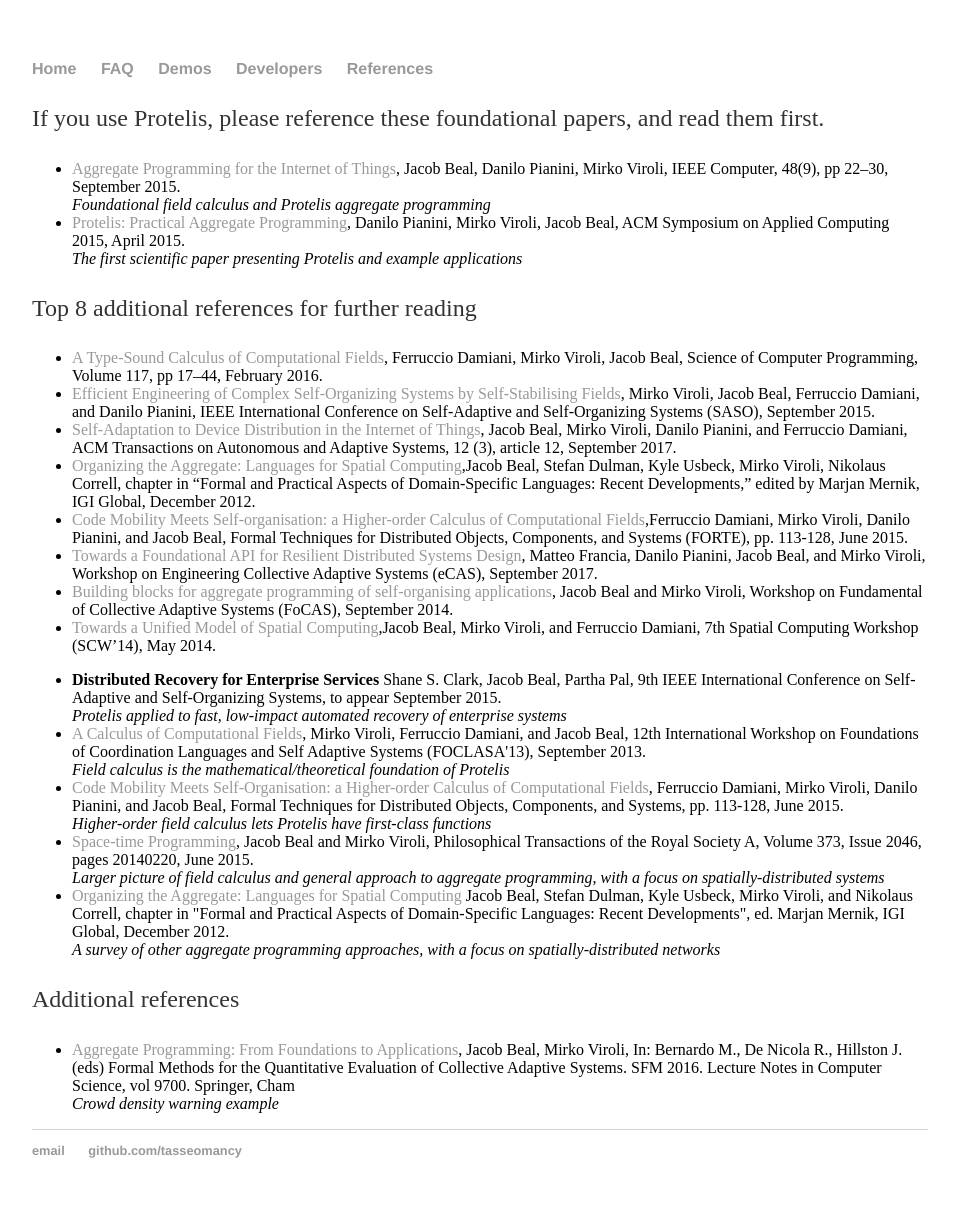
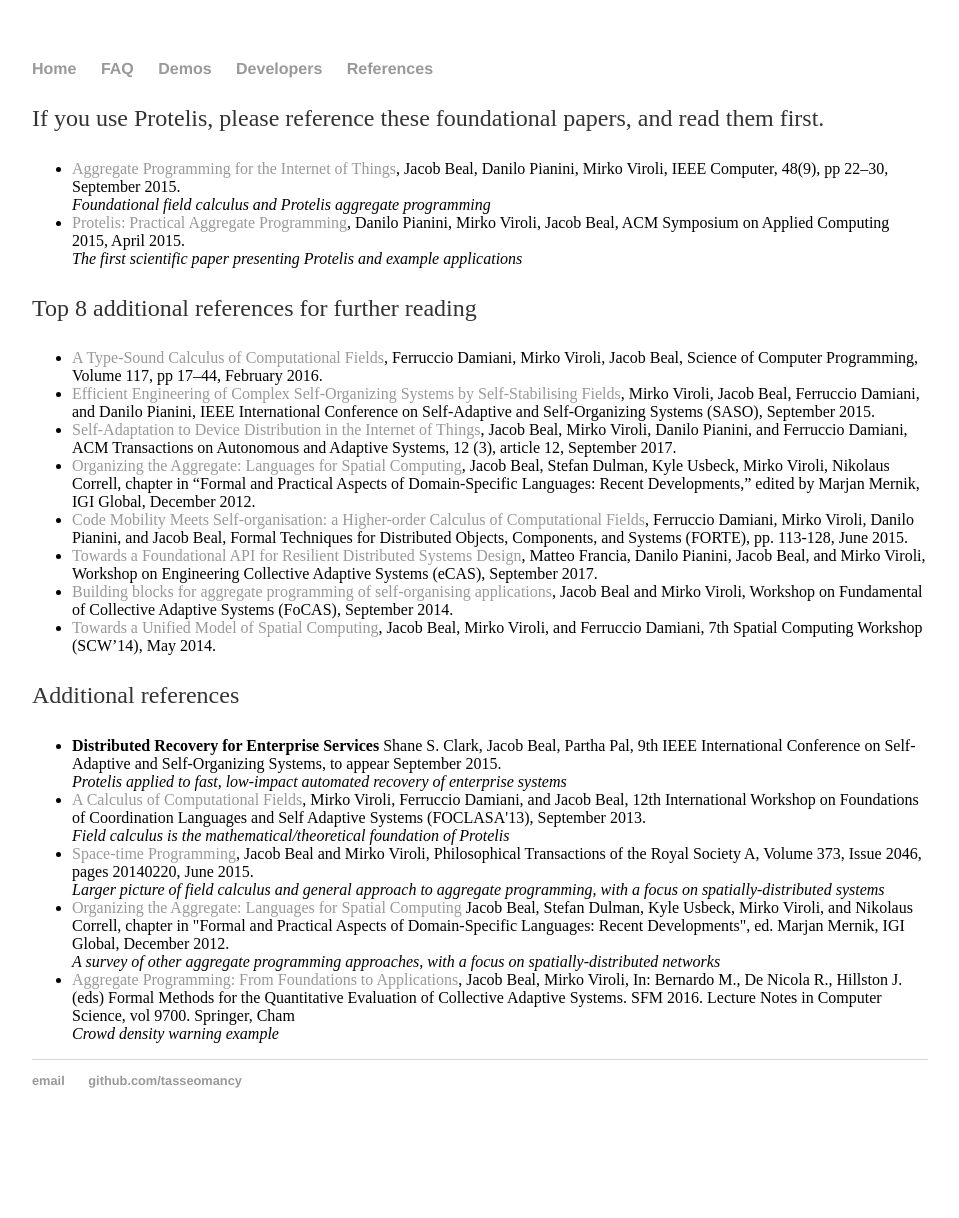
Before and after one commit to tasseomancy/tasseomancy.github.io, a Jekyll site: the page built from _posts/2018-02-21-references.md, in a window 1280 px wide. Shown: the whole page, without its empty margins (160-1119 px from the left). Built offline with Jekyll 4.4.1, drawn with Linux system fonts in a browser that asks for light colours; after the commit the page ends 1148 px from its top, so only the background shows below that; some of the changed lines change nothing that is shown.

Commit message:
Update 2018-02-21-references.md

```diff
--- a/_posts/2018-02-21-references.md
+++ b/_posts/2018-02-21-references.md
@@ -28,26 +28,26 @@
 Top 8 additional references for further reading
 
 <ul>
-        <li><a href="">A Type-Sound Calculus of Computational Fields</a>,
+        <li><a href="https://pdfs.semanticscholar.org/9593/201247700ddb402ce25072e8736c46750631.pdf">A Type-Sound Calculus of Computational Fields</a>,
 Ferruccio Damiani, Mirko Viroli, Jacob Beal, Science of Computer Programming, Volume 117, pp 17–44, February 2016.
         </li>
-        <li><a href="">Efficient Engineering of Complex Self-Organizing Systems by Self-Stabilising Fields</a>,
-Mirko Viroli, Jacob Beal, Ferruccio Damiani, and Danilo Pianini, IEEE International Conference on Self-Adaptive and Self-Organizing Systems (SASO), September 2015.
+        <li><a href="https://pdfs.semanticscholar.org/ec05/b8d4d3b29c55e492eee22f8bf96f692d2b4b.pdf">Efficient Engineering of Complex Self-Organizing Systems by Self-Stabilising Fields</a>, Mirko Viroli, Jacob Beal, Ferruccio Damiani, and Danilo Pianini, IEEE International Conference on Self-Adaptive and Self-Organizing Systems (SASO), September 2015.
         </li>
-        <li><a href="">Self-Adaptation to Device Distribution in the Internet of Things</a>,
-Jacob Beal, Mirko Viroli, Danilo Pianini, and Ferruccio Damiani, ACM Transactions on Autonomous and Adaptive Systems, 12 (3), article 12, September 2017.
+        <li><a href="">Self-Adaptation to Device Distribution in the Internet of Things</a>, Jacob Beal, Mirko Viroli, Danilo Pianini, and Ferruccio Damiani, ACM Transactions on Autonomous and Adaptive Systems, 12 (3), article 12, September 2017.
         </li>
-        <li><a href="">Organizing the Aggregate: Languages for Spatial Computing</a>,Jacob Beal, Stefan Dulman, Kyle Usbeck, Mirko Viroli, Nikolaus Correll, chapter in “Formal and Practical Aspects of Domain-Specific Languages: Recent Developments,” edited by Marjan Mernik, IGI Global, December 2012.
+        <li><a href="https://aperto.unito.it/retrieve/handle/2318/1649733/364205/ACM-TAAS-Beal-et-al-2017-OPEN.pdf">Organizing the Aggregate: Languages for Spatial Computing</a>, Jacob Beal, Stefan Dulman, Kyle Usbeck, Mirko Viroli, Nikolaus Correll, chapter in “Formal and Practical Aspects of Domain-Specific Languages: Recent Developments,” edited by Marjan Mernik, IGI Global, December 2012.
         </li>
-        <li><a href="">Code Mobility Meets Self-organisation: a Higher-order Calculus of Computational Fields</a>,Ferruccio Damiani, Mirko Viroli, Danilo Pianini, and Jacob Beal, Formal Techniques for Distributed Objects, Components, and Systems (FORTE), pp. 113-128, June 2015.
+        <li><a href="http://jakebeal.com/Publications/FORTE15-HigherOrderFieldCalculus.pdf">Code Mobility Meets Self-organisation: a Higher-order Calculus of Computational Fields</a>, Ferruccio Damiani, Mirko Viroli, Danilo Pianini, and Jacob Beal, Formal Techniques for Distributed Objects, Components, and Systems (FORTE), pp. 113-128, June 2015.
         </li>
-        <li><a href="">Towards a Foundational API for Resilient Distributed Systems Design</a>, Matteo Francia, Danilo Pianini, Jacob Beal, and Mirko Viroli, Workshop on Engineering Collective Adaptive Systems (eCAS), September 2017.
+        <li><a href="http://web.mit.edu/jakebeal/www/Publications/eCAS17-protelis-lang-library.pdf">Towards a Foundational API for Resilient Distributed Systems Design</a>, Matteo Francia, Danilo Pianini, Jacob Beal, and Mirko Viroli, Workshop on Engineering Collective Adaptive Systems (eCAS), September 2017.
         </li>
-        <li><a href="">Building blocks for aggregate programming of self-organising applications</a>, Jacob Beal and Mirko Viroli, Workshop on Fundamental of Collective Adaptive Systems (FoCAS), September 2014.
+        <li><a href="https://pdfs.semanticscholar.org/2ae0/2b81914f9637d39b9ecd5cefc9f068c3103f.pdf">Building blocks for aggregate programming of self-organising applications</a>, Jacob Beal and Mirko Viroli, Workshop on Fundamental of Collective Adaptive Systems (FoCAS), September 2014.
         </li>
-        <li><a href="">Towards a Unified Model of Spatial Computing</a>,Jacob Beal, Mirko Viroli, and Ferruccio Damiani, 7th Spatial Computing Workshop (SCW’14), May 2014.
+        <li><a href="http://www.spatial-computing.org/_media/scw14/scw2014_p5.pdf">Towards a Unified Model of Spatial Computing</a>, Jacob Beal, Mirko Viroli, and Ferruccio Damiani, 7th Spatial Computing Workshop (SCW’14), May 2014.
         </li>
 </ul>
+
+Additional references
 
 <ul>
         <li>
@@ -70,7 +70,7 @@
           <em>Field calculus is the mathematical/theoretical foundation
             of Protelis</em>
         </li>
-        <li>
+<!--        <li>
           <a
 href="http://jakebeal.com/Publications/FORTE15-HigherOrderFieldCalculus.pdf">Code
             Mobility Meets Self-Organisation: a Higher-order Calculus of
@@ -81,7 +81,7 @@
           <br>
           <em>Higher-order field calculus lets Protelis have first-class
             functions</em>
-        </li>
+        </li> -->
         <li>
           <a
             href="http://rsta.royalsocietypublishing.org/content/373/2046/20140220">Space-time
@@ -104,11 +104,6 @@
           <em>A survey of other aggregate programming approaches, with a
             focus on spatially-distributed networks</em>
         </li>
-      </ul>
-
-Additional references
-
-<ul>
         <li>
           <a href="http://web.mit.edu/jakebeal/www/Publications/QUANTICOL16-AggregateProgramming.pdf">Aggregate
           Programming: From Foundations to Applications</a>,
```
